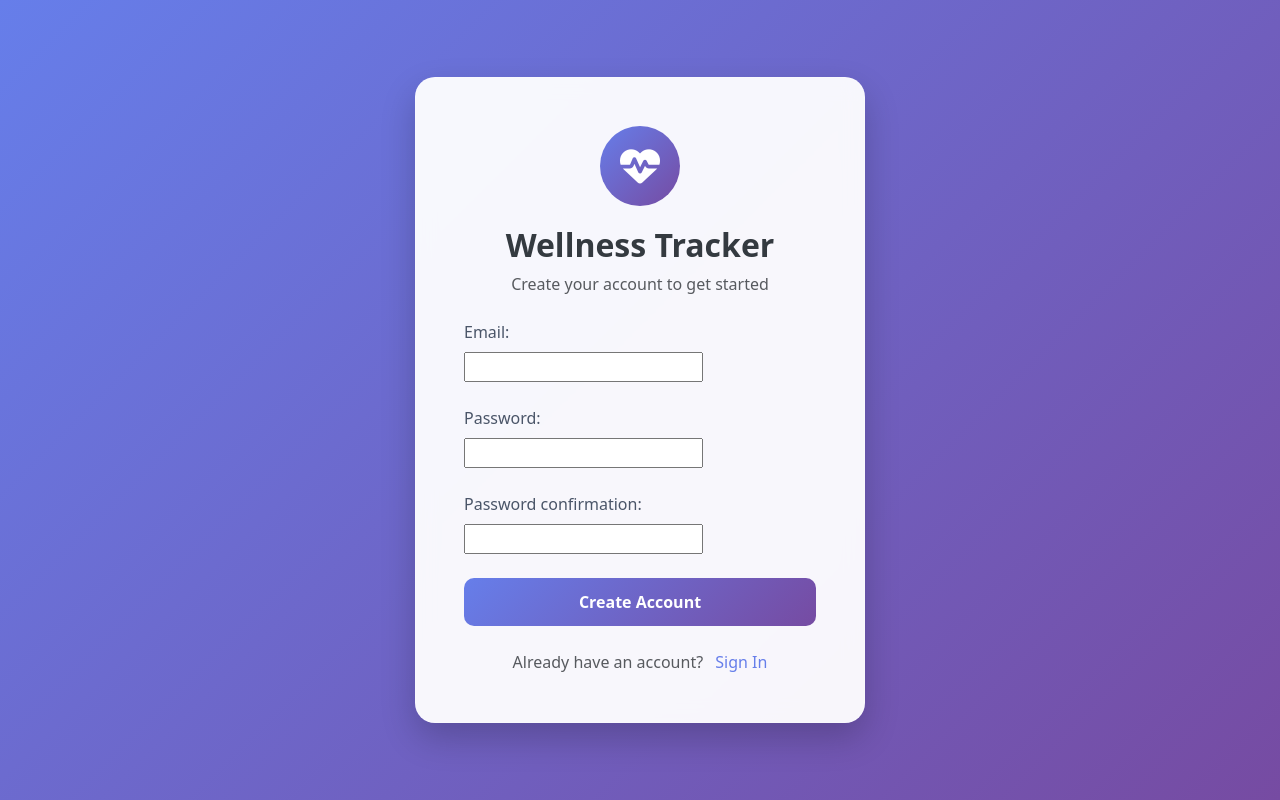
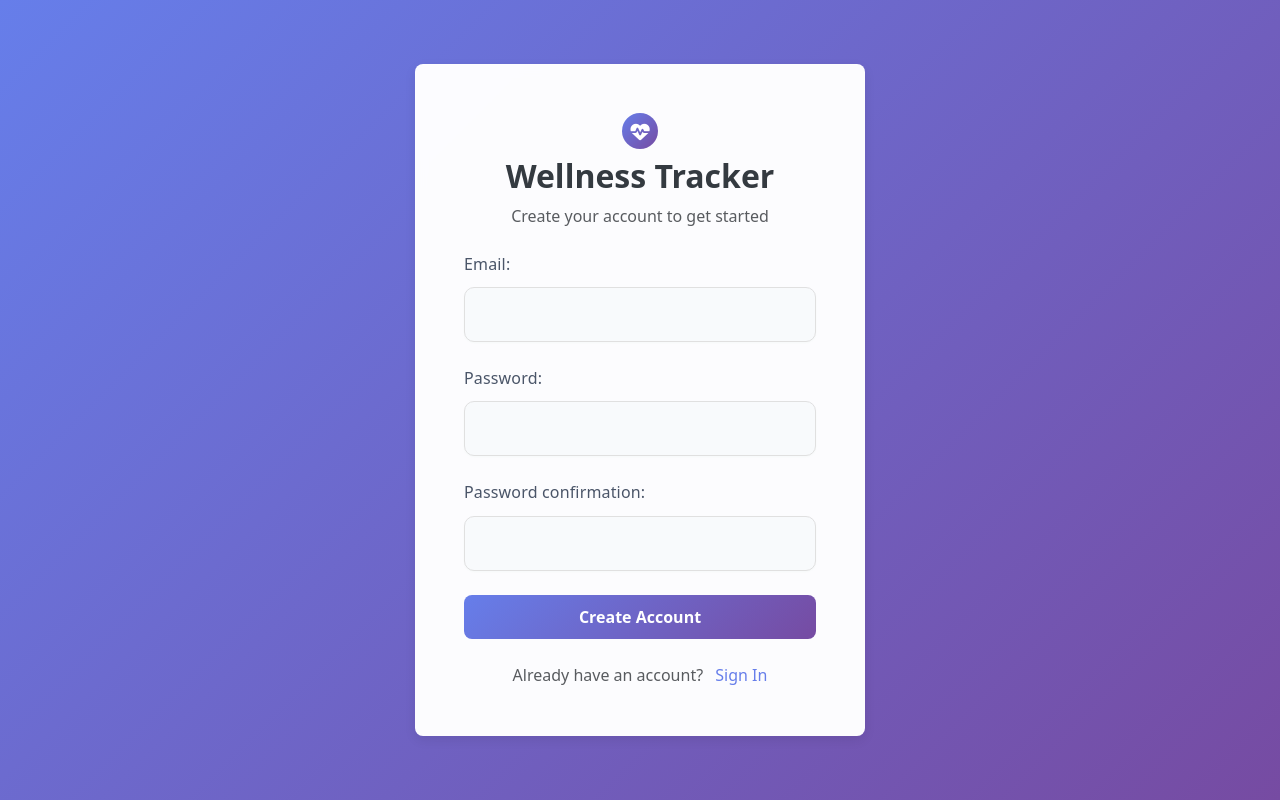
Before and after one commit to 0xarun/hackathon-project, a Django app: page /register/ in a window 1280 px wide. Run offline with Django 5.2, Linux system fonts and the light colour scheme.

Commit message:
UI alignment fixes

```diff
--- a/static/css/style.css
+++ b/static/css/style.css
@@ -223,36 +223,34 @@ body {
 
 /* Form Controls */
 .form-control {
-    border-radius: 5px;
-    border: 1px solid #ced4da;
-    padding: 0.75rem;
+    border-radius: 10px;
+    border: 1.5px solid #e0e0e0;
+    padding: 0.85rem 1.1rem;
+    font-size: 1.08rem;
+    background: #f8fafc;
+    color: var(--dark-text);
+    box-shadow: 0 1px 2px rgba(76,175,80,0.03);
+    transition: border-color 0.2s, box-shadow 0.2s;
+}
+.form-control:focus {
+    border-color: var(--primary-color);
+    background: #fff;
+    box-shadow: 0 0 0 2px rgba(76,175,80,0.10);
+    outline: none;
 }
 
-.form-control:focus {
-    border-color: var(--primary-color);
-    box-shadow: 0 0 0 0.2rem rgba(76, 175, 80, 0.25);
+label, .form-label {
+    font-weight: 500;
+    color: #4a5568;
+    margin-bottom: 0.35rem;
+    letter-spacing: 0.01em;
 }
 
-/* Responsive Design */
-@media (max-width: 768px) {
-    .habit-card {
-        margin-bottom: 1rem;
-    }
-
-    .stats-card {
-        margin-bottom: 1rem;
-    }
-
-    .day-card {
-        flex-direction: column;
-        align-items: stretch;
-        text-align: center;
-    }
-
-    .day-card .date,
-    .day-card .score {
-        width: auto;
-    }
+input:-webkit-autofill,
+input:-webkit-autofill:focus {
+    box-shadow: 0 0 0 1000px #f8fafc inset !important;
+    -webkit-box-shadow: 0 0 0 1000px #f8fafc inset !important;
+    -webkit-text-fill-color: var(--dark-text) !important;
 }
 
 /* Wellness Score Card */
--- a/tracker/forms.py
+++ b/tracker/forms.py
@@ -10,6 +10,11 @@ class UserRegistrationForm(UserCreationForm):
         model = User
         fields = ('email', 'password1', 'password2')
 
+    def __init__(self, *args, **kwargs):
+        super().__init__(*args, **kwargs)
+        for field in self.fields.values():
+            field.widget.attrs['class'] = 'form-control'
+
     def save(self, commit=True):
         user = super().save(commit=False)
         user.username = self.cleaned_data['email']  # Use email as username
@@ -20,6 +25,11 @@ class UserRegistrationForm(UserCreationForm):
 
 class UserLoginForm(AuthenticationForm):
     username = forms.EmailField(label='Email')  # Change username label to Email
+
+    def __init__(self, *args, **kwargs):
+        super().__init__(*args, **kwargs)
+        for field in self.fields.values():
+            field.widget.attrs['class'] = 'form-control'
 
 class HabitForm(forms.ModelForm):
     class Meta:
--- a/tracker/templates/tracker/register.html
+++ b/tracker/templates/tracker/register.html
@@ -14,27 +14,20 @@
             min-height: 100vh;
         }
         .register-container {
-            background: rgba(255, 255, 255, 0.95);
-            border-radius: 20px;
-            box-shadow: 0 15px 35px rgba(0, 0, 0, 0.2);
-            backdrop-filter: blur(10px);
-            border: 1px solid rgba(255, 255, 255, 0.2);
-        }
-        .form-control {
-            border-radius: 10px;
-            padding: 12px;
-            border: 1px solid #e0e0e0;
-            transition: all 0.3s ease;
-        }
-        .form-control:focus {
-            box-shadow: 0 0 0 3px rgba(102, 126, 234, 0.25);
-            border-color: #667eea;
+            background: rgba(255, 255, 255, 0.98);
+            border-radius: 8px;
+            box-shadow: 0 4px 12px rgba(0, 0, 0, 0.08);
+            backdrop-filter: blur(6px);
+            border: 1px solid rgba(255, 255, 255, 0.13);
+            max-width: 300px;
+            width: 100%;
+            padding: 1.1rem 0.8rem 0.8rem 0.8rem;
         }
         .btn-primary {
             background: linear-gradient(135deg, #667eea 0%, #764ba2 100%);
             border: none;
-            border-radius: 10px;
-            padding: 12px;
+            border-radius: 8px;
+            padding: 10px;
             font-weight: 600;
             transition: all 0.3s ease;
         }
@@ -44,17 +37,17 @@
         }
         .icon-container {
             background: linear-gradient(135deg, #667eea 0%, #764ba2 100%);
-            width: 80px;
-            height: 80px;
+            width: 36px;
+            height: 36px;
             border-radius: 50%;
             display: flex;
             align-items: center;
             justify-content: center;
-            margin: 0 auto 20px;
+            margin: 0 auto 8px;
         }
         .icon-container i {
             color: white;
-            font-size: 2.5rem;
+            font-size: 1.2rem;
         }
         .form-label {
             font-weight: 500;
```
Also changed, not shown: tracker/templates/tracker/login.html (+0 -10 lines).
